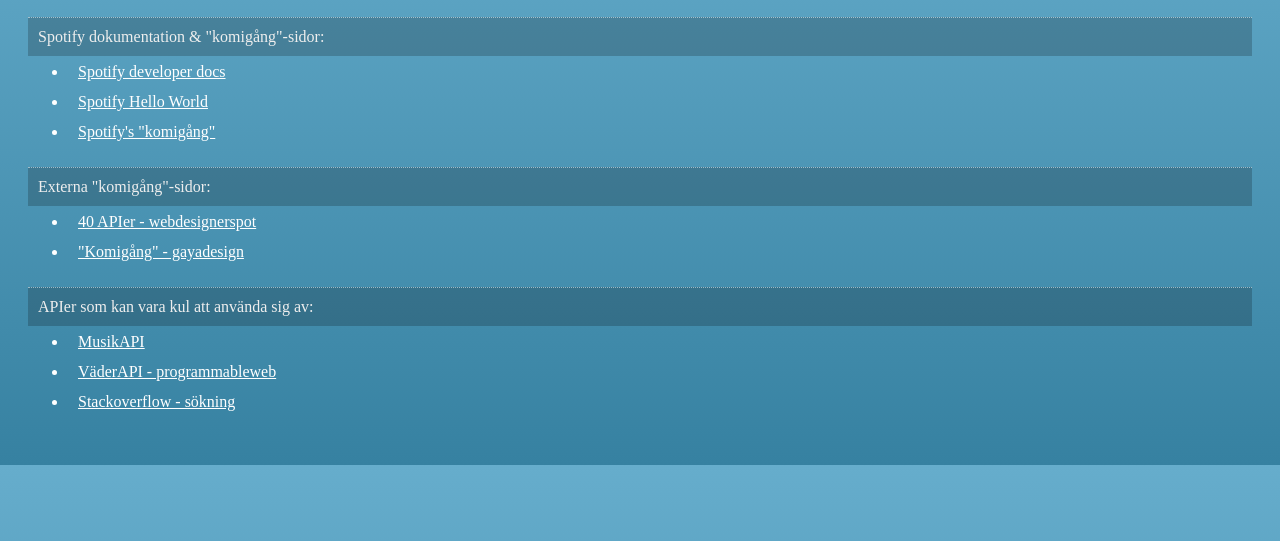
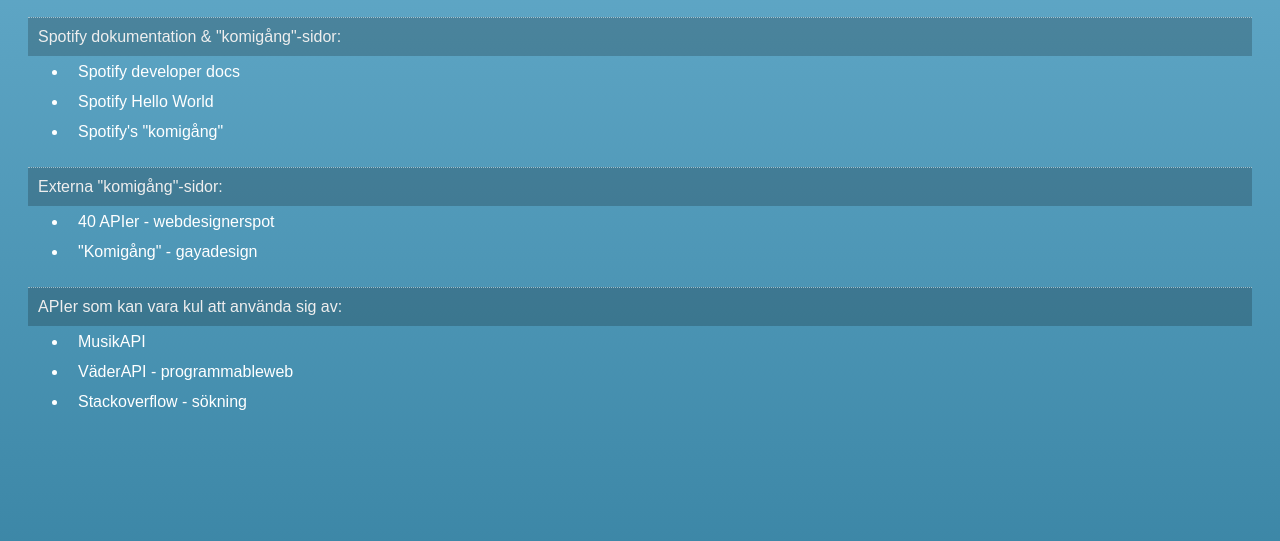
Before and after one commit to CreunaAB/SpotifyApp2012, a plain HTML site: page HelloWorld/index.html in a window 1280 px wide. Shown: the part 145-686 px from the top of the page. Drawn offline with Linux system fonts and the light colour scheme.

Commit message:
Readme, an minor adjustments to hello world app

```diff
--- a/HelloWorld/css/styles.css
+++ b/HelloWorld/css/styles.css
@@ -1,3 +1,6 @@
+html {
+  font-family: sans-serif;
+}
 .bg1 {
   min-height: 100%;
   color: #fff;
@@ -25,6 +28,7 @@ a {
   padding: 5px 10px;
   margin: 1px 0;
   display: inline-block;
+  text-decoration: none;
   background-color: hsla(0, 0%, 0%, 0);
   -webkit-transition: all 1s ease-in-out;
 }
--- a/HelloWorld/index.html
+++ b/HelloWorld/index.html
@@ -1,5 +1,5 @@
 <!DOCTYPE html>
-<html>
+<html id="head" class="bg1">
   <head lang="en">
     <meta charset="UTF-8">
     <title>Hello jnaO</title>
@@ -15,7 +15,7 @@
 
     <script src="js/scripts.js"></script>
   </head>
-  <body id="bodu" class="bg1">
+  <body>
     <div class="app">
       <h1 class="header">#CreunaTechChallenge</h1>
       <p>Här har vi samlat lite länkar som kan vara bra att ha:</p>
--- a/HelloWorld/js/scripts.js
+++ b/HelloWorld/js/scripts.js
@@ -4,10 +4,10 @@ var sp = getSpotifyApi(1), // Getthe spotify api
 
 // Listen to the eventlisteners indicating change of tab
 models.application.observe(models.EVENT.ARGUMENTSCHANGED, function (e) {
-  var b = document.getElementById('bodu'), // Get the 'bodu' element (<body>)
+  var b = document.getElementById('head'), // Get the 'bodu' element (<head>)
       arg = models.application.arguments[0]; // Get the values of the tabs
 
-  // Change class on the body-element
+  // Change class on the head-element
   switch (arg) {
     case 'Blue':
       b.setAttribute('class', 'bg1');
```
Also changed, not shown: 1 other file.
